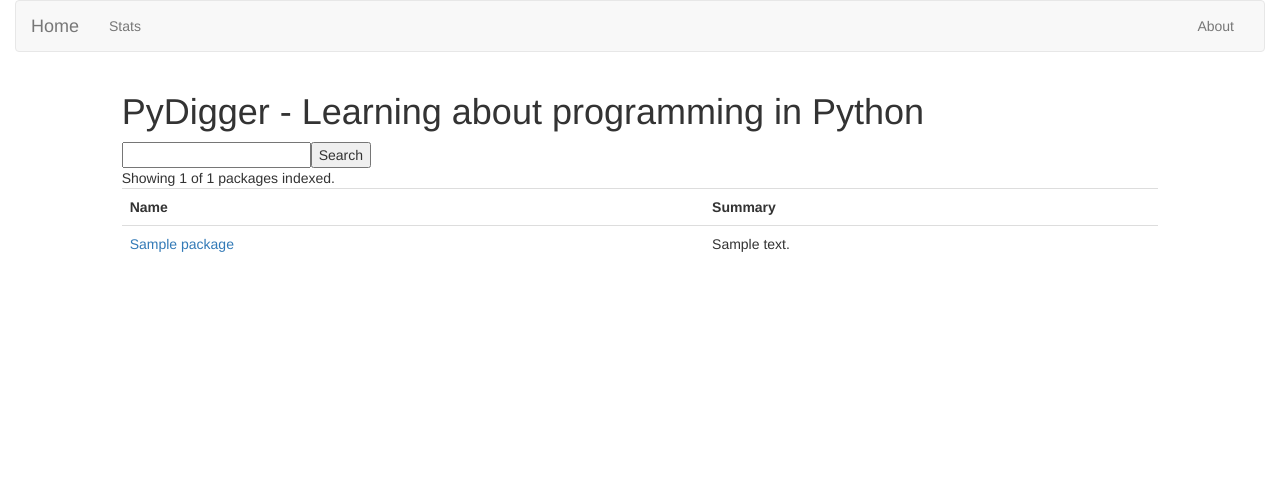
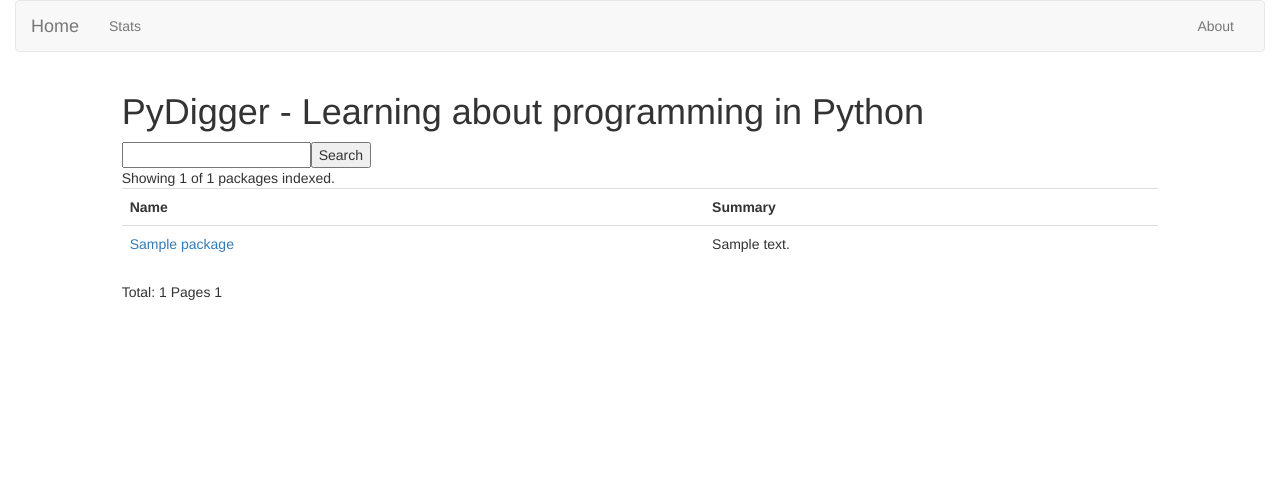
Before and after one commit to szabgab/pydigger.com, a Flask app: page / in a window 1280 px wide. Shown: the top 502 px of the page. Run offline with Flask 2, Linux system fonts and the light colour scheme; a database or web service that is not in the repository returns one stand-in record (values such as "Sample title"); some libraries are stand-ins or nearby versions.

Commit message:
add pagination

```diff
--- a/code_maven/templates/main.html
+++ b/code_maven/templates/main.html
@@ -28,6 +28,12 @@
     {% endfor %}
     </table>
 
+    Total: {{total}} Pages {{pages}}
+    {% if page > 1 %}<a href="?page=1&amp;limit={{limit}}">first</a>{% endif %}
+    {% if page > 1 %}<a href="?page={{page-1}}&amp;limit={{limit}}">prev</a>{% endif %}
+    {% if page < pages %}<a href="?page={{page+1}}&amp;limit={{limit}}">next</a>{% endif %}
+    {% if page < pages %}<a href="?page={{pages}}&amp;limit={{limit}}">last</a>{% endif %}
+
     </div>
     <div class="col-md-1"></div>
 </div>
--- a/code_maven/website.py
+++ b/code_maven/website.py
@@ -1,6 +1,6 @@
 from __future__ import division
 from flask import Flask, render_template, redirect, abort, request
-import time, json, os
+import time, json, os, math
 from pymongo import MongoClient
 import pymongo
 #import re
@@ -58,6 +58,9 @@ def main(word = ''):
         total = total,
         count = min(count, limit),
         data = data,
+        pages = int(math.ceil(total / limit)),
+        page = page,
+        limit = limit,
         search = {
             'q' : q,
          },
```
